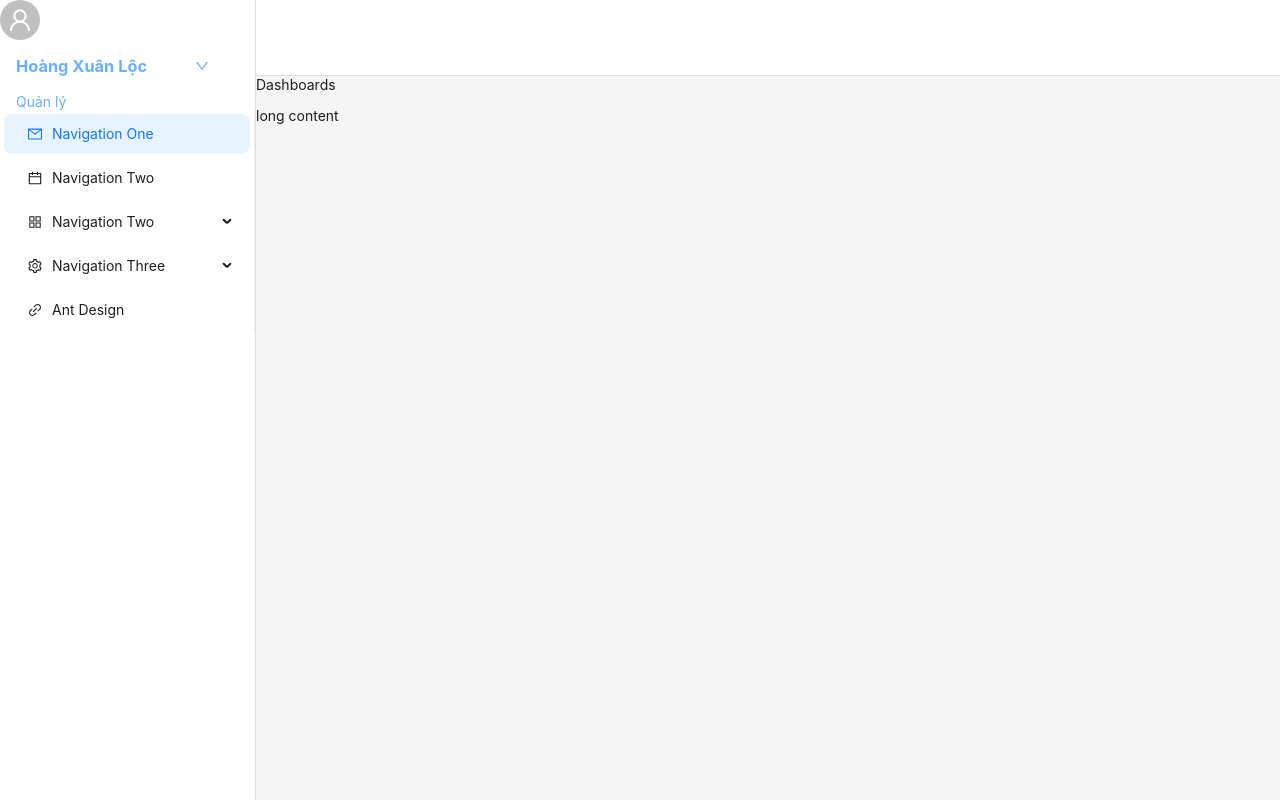
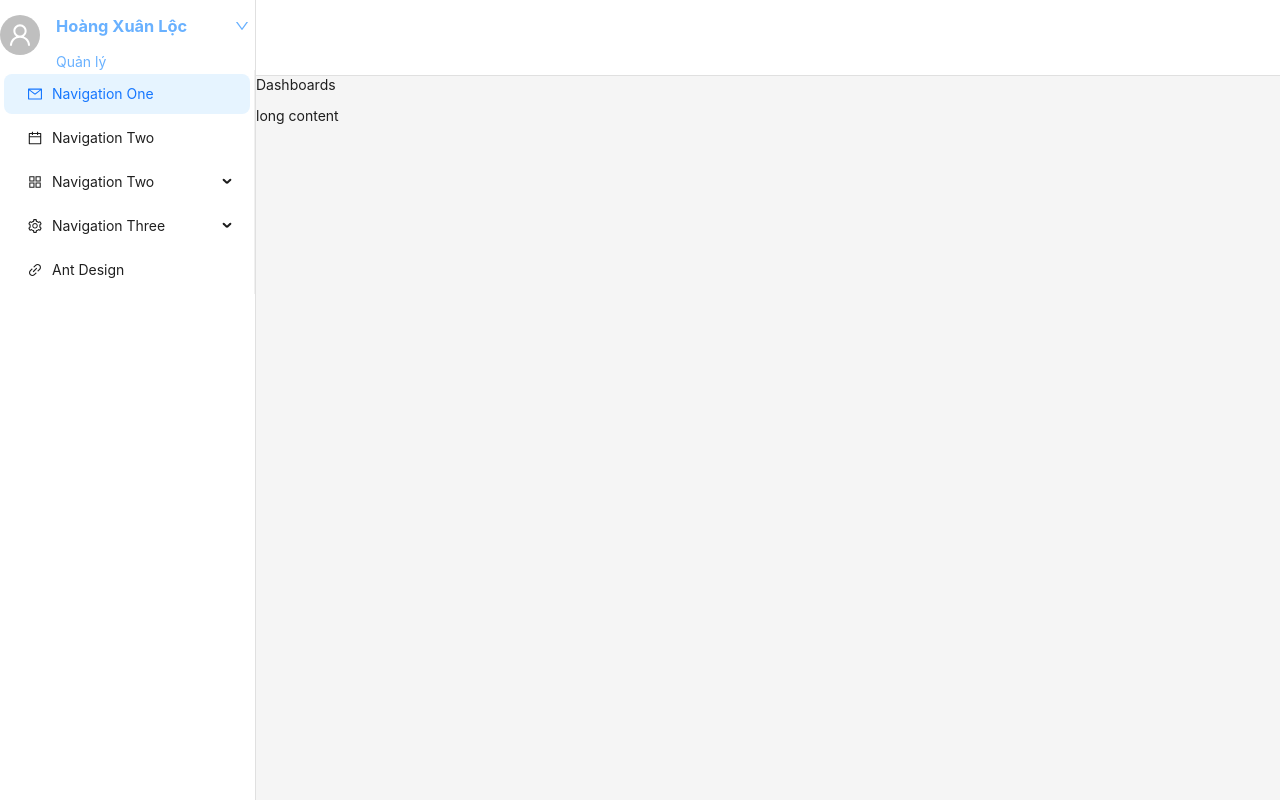
Before and after one commit to locday123/MANAGE_HOME, a React (Vite) app in the folder HOME_FRONT_END/: page / in a window 1280 px wide. Built offline with nearby package versions, Linux system fonts and the light colour scheme.

Commit message:
08032025 - Start 1

```diff
--- a/HOME_FRONT_END/src/Admin/AdminLayout.module.scss
+++ b/HOME_FRONT_END/src/Admin/AdminLayout.module.scss
@@ -8,6 +8,33 @@
     border-right: 1px solid rgba(0, 0, 0, 0.12);
 }
 
+.user-info {
+    display: flex;
+    align-items: center;
+    padding: "10px 20px";
+    border-bottom: "1px solid rgba(0, 0, 0, 0.12)";
+
+    .user-info-content {
+        display: flex;
+
+        padding: 5px;
+    }
+
+    .username-info {
+        display: flex;
+        justify-content: space-between;
+        padding: 5px;
+    }
+}
+
+.text-chucvu {
+    overflow: hidden;
+    text-overflow: ellipsis;
+    white-space: nowrap;
+}
+
+
+
 .header {
     background-color: white;
     border-bottom: 1px solid rgba(0, 0, 0, 0.12) !important;
```
